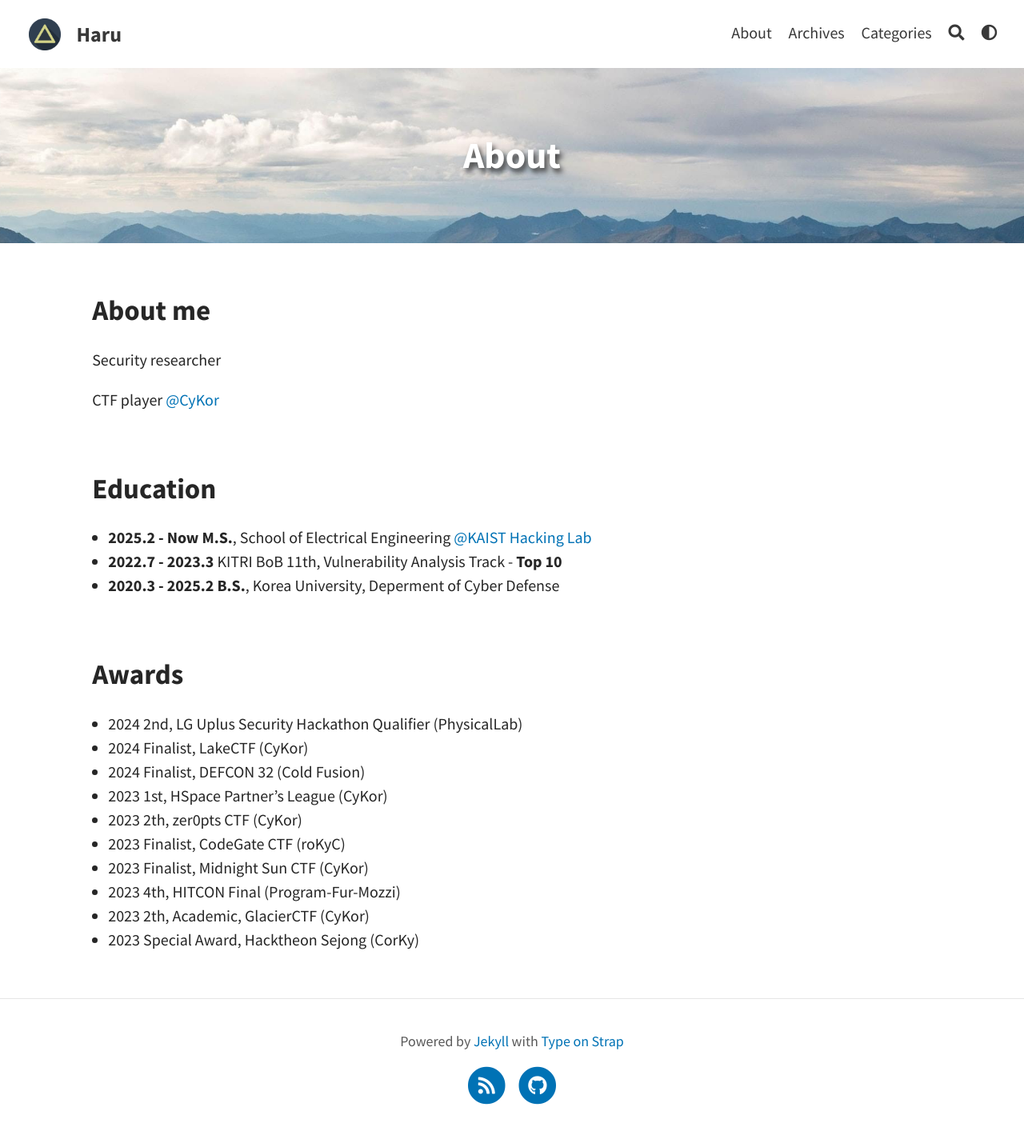
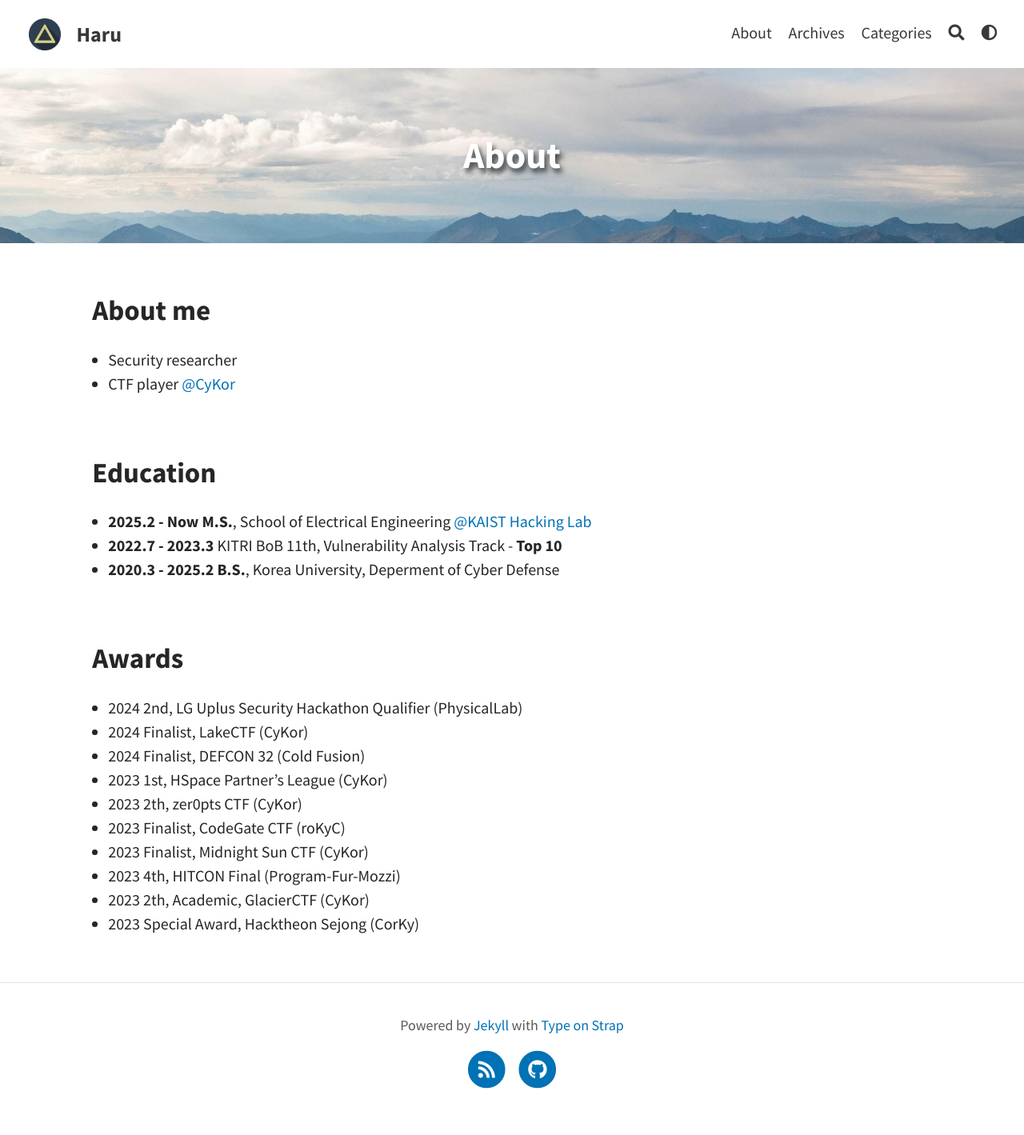
Before and after one commit to hareh4ru/hareh4ru.github.io, a Jekyll site: the page built from pages/about.md, in a window 1280 px wide. Shown: the whole page at 80% size. Built offline with Jekyll 4.4.1, drawn with Linux system fonts in a browser that asks for light colours; a script that is not in the unit is left out.

```diff
--- a/pages/about.md
+++ b/pages/about.md
@@ -6,9 +6,9 @@ feature-img: assets/img/pexels/travel.jpeg
 published: true
 ---
 ## About me
-Security researcher
+- Security researcher
 
-CTF player [@CyKor](https://x.com/cykorku)
+- CTF player [@CyKor](https://x.com/cykorku)
 
 <br/>
 ## Education
```
